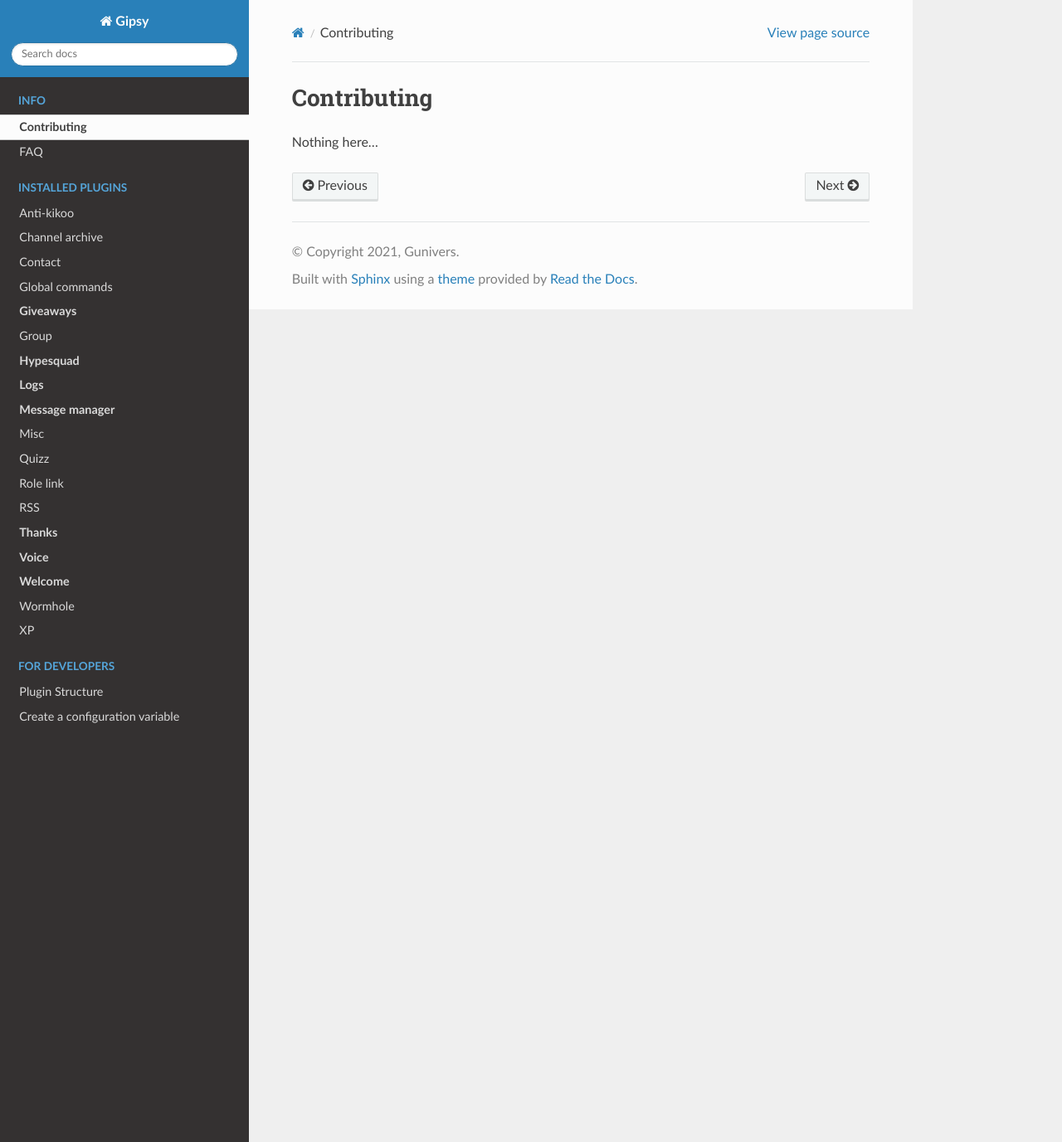
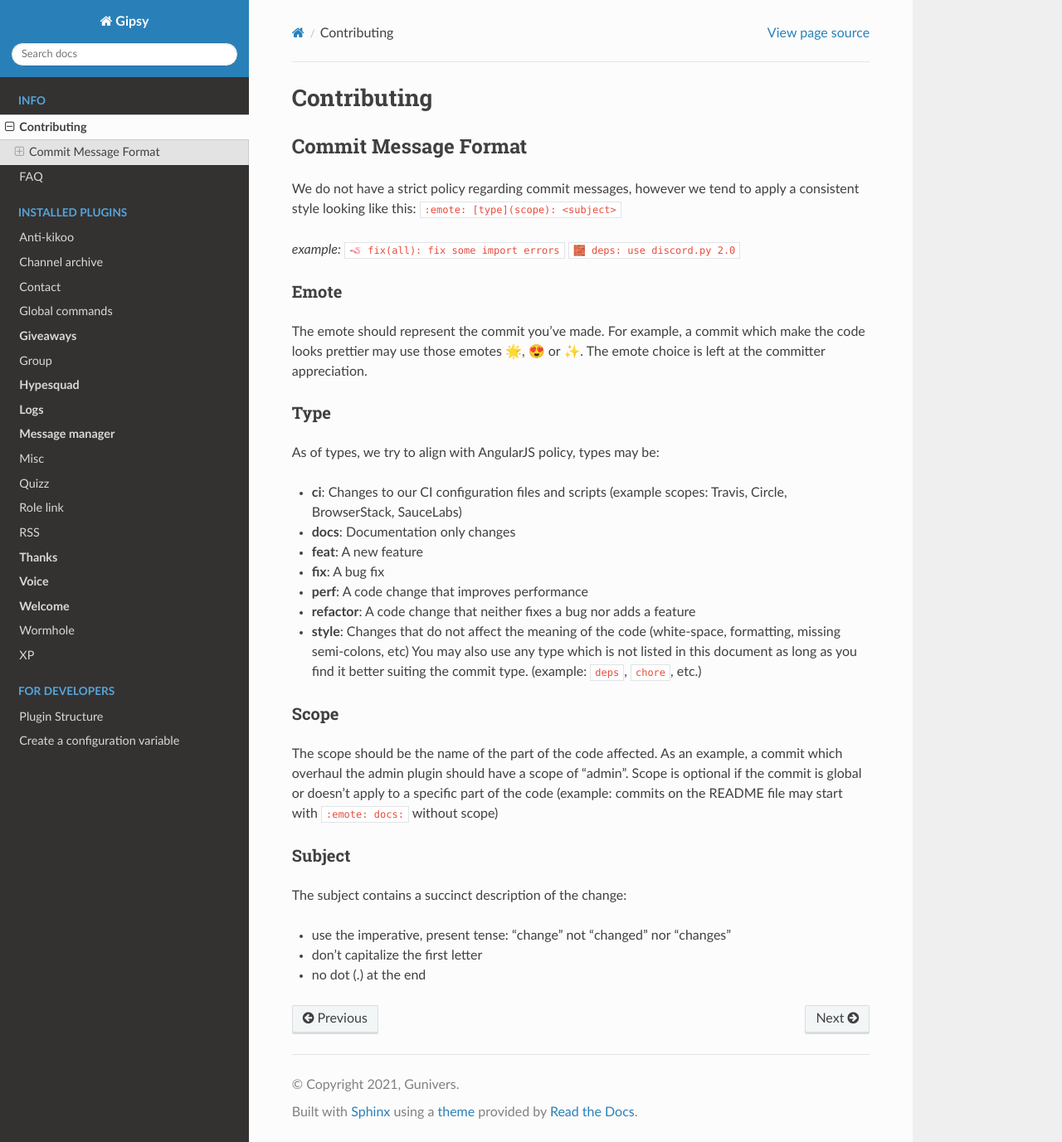
Before and after one commit to Curiosity-org/Gipsy, a Sphinx documentation site: the page built from docs/contributing.md, in a window 1280 px wide and 1377 px high. Shown: the whole window at 83% size. Built offline with Sphinx 7.4.7 and the Read the Docs theme 2.0.0, drawn with Linux system fonts in a browser that asks for light colours.

Commit message:
🤝 docs: add commit message format docs

```diff
--- a/docs/contributing.md
+++ b/docs/contributing.md
@@ -1,3 +1,35 @@
 # Contributing
 
-Nothing here...
+## Commit Message Format
+We do not have a strict policy regarding commit messages, however we tend to apply a consistent style looking like this:
+`:emote: [type](scope): <subject>`
+
+*example:*  `🪱 fix(all): fix some import errors`
+            `🧱 deps: use discord.py 2.0`
+
+#### Emote
+The emote should represent the commit you've made. For example, a commit which make the code looks prettier may use those emotes 🌟, 😍 or ✨.
+The emote choice is left at the committer appreciation.
+
+#### Type
+As of types, we try to align with AngularJS policy, types may be:
+* **ci**: Changes to our CI configuration files and scripts (example scopes: Travis, Circle, BrowserStack, SauceLabs)
+* **docs**: Documentation only changes
+* **feat**: A new feature
+* **fix**: A bug fix
+* **perf**: A code change that improves performance
+* **refactor**: A code change that neither fixes a bug nor adds a feature
+* **style**: Changes that do not affect the meaning of the code (white-space, formatting, missing semi-colons, etc)
+You may also use any type which is not listed in this document as long as you find it better suiting the commit type. (example: `deps`, `chore`, etc.)
+
+
+#### Scope
+The scope should be the name of the part of the code affected. As an example, a commit which overhaul the admin plugin should have a scope of "admin".
+Scope is optional if the commit is global or doesn't apply to a specific part of the code (example: commits on the README file may start with `:emote: docs:` without scope)
+
+#### Subject
+The subject contains a succinct description of the change:
+
+* use the imperative, present tense: "change" not "changed" nor "changes"
+* don't capitalize the first letter
+* no dot (.) at the end
```
